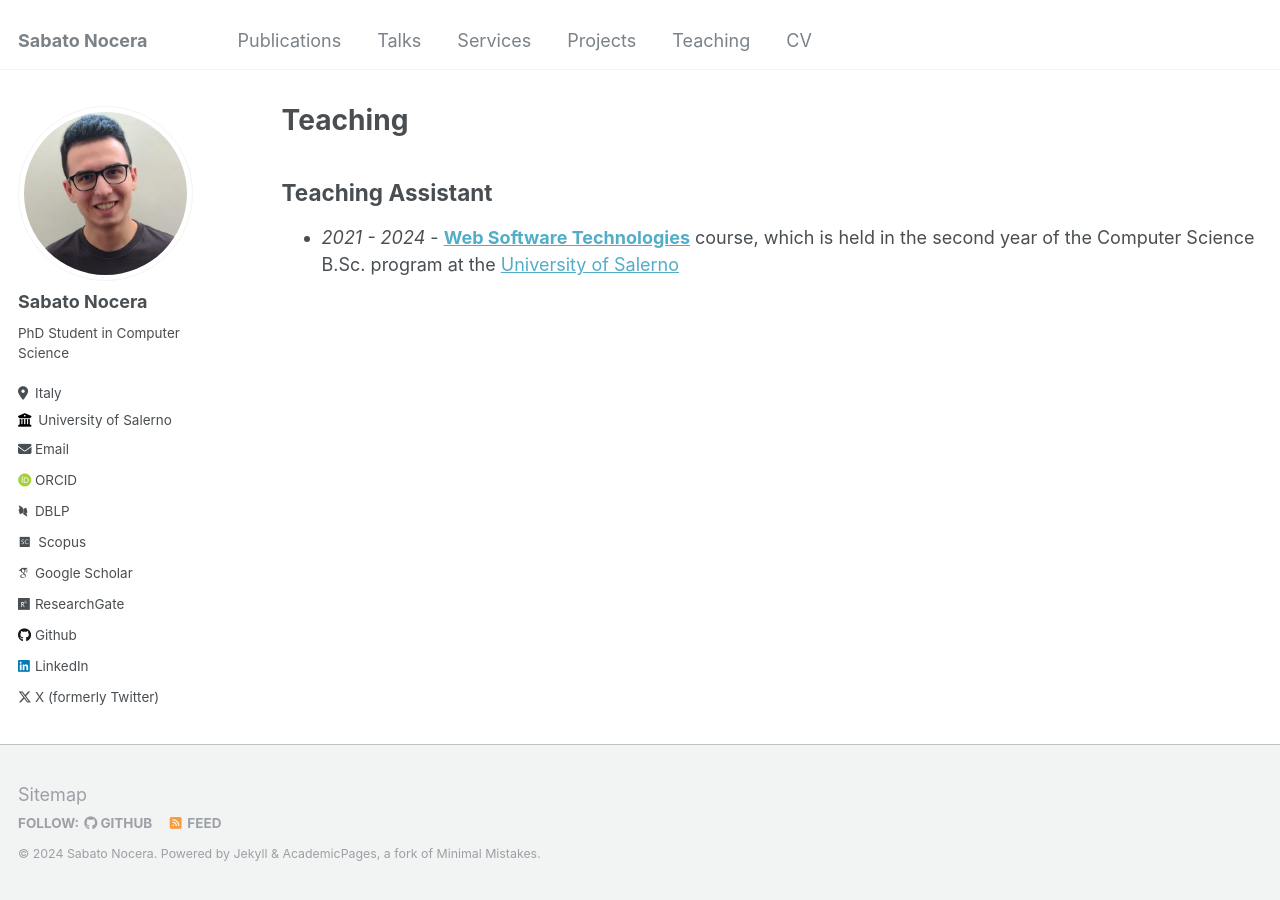
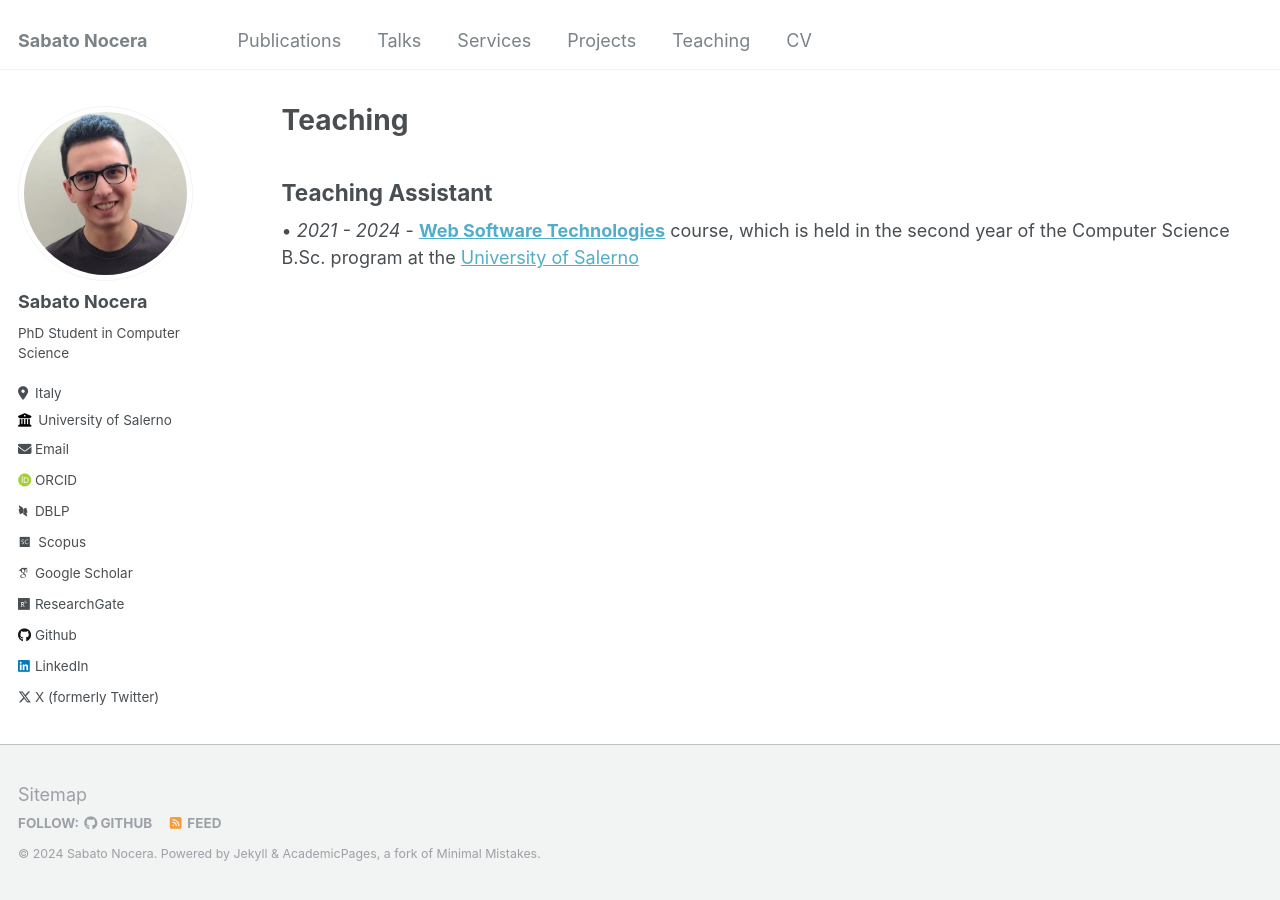
Before and after one commit to sabato-nocera/sabato-nocera.github.io, a Jekyll site: the page built from _pages/teaching.html, in a window 1280 px wide. Built offline with Jekyll 4.4.1, drawn with Linux system fonts in a browser that asks for light colours; some web fonts are replaced.

Commit message:
Update teaching.html

```diff
--- a/_pages/teaching.html
+++ b/_pages/teaching.html
@@ -13,8 +13,4 @@ author_profile: true
 
 <h2>Teaching Assistant</h2>
 
-<ul>
-  <li>
-    <i>2021 - 2024</i> - <b><a href="https://unisa.coursecatalogue.cineca.it/insegnamenti/2023/511551/2017/9999/500153?coorte=2022&schemaid=17311">Web Software Technologies</a></b> course, which is held in the second year of the Computer Science B.Sc. program at the <a href="https://web.unisa.it/en/university">University of Salerno</a>
-  </li>
-</ul>
+• <i>2021 - 2024</i> - <b><a href="https://unisa.coursecatalogue.cineca.it/insegnamenti/2023/511551/2017/9999/500153?coorte=2022&schemaid=17311">Web Software Technologies</a></b> course, which is held in the second year of the Computer Science B.Sc. program at the <a href="https://web.unisa.it/en/university">University of Salerno</a><br/>
```
